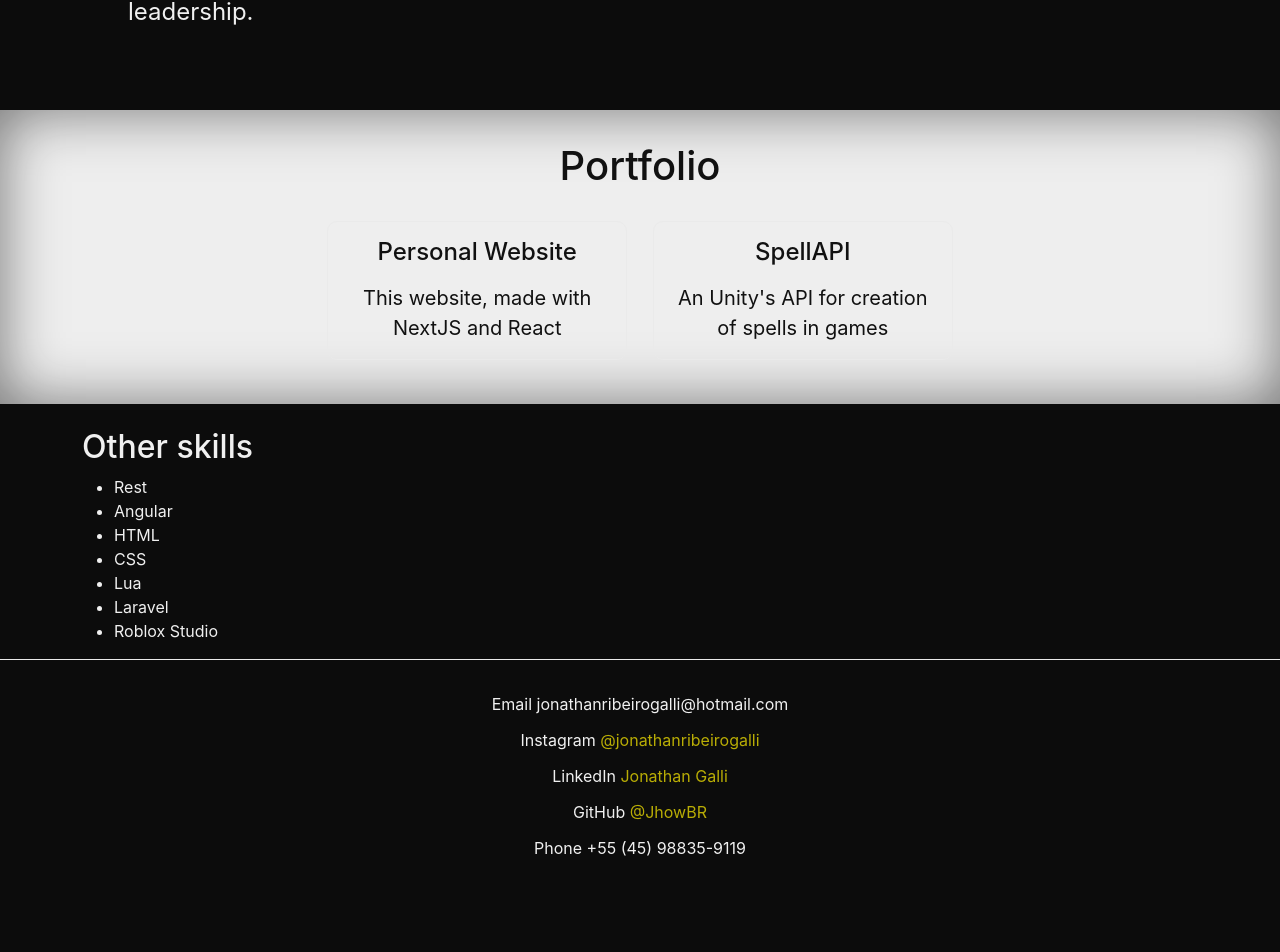
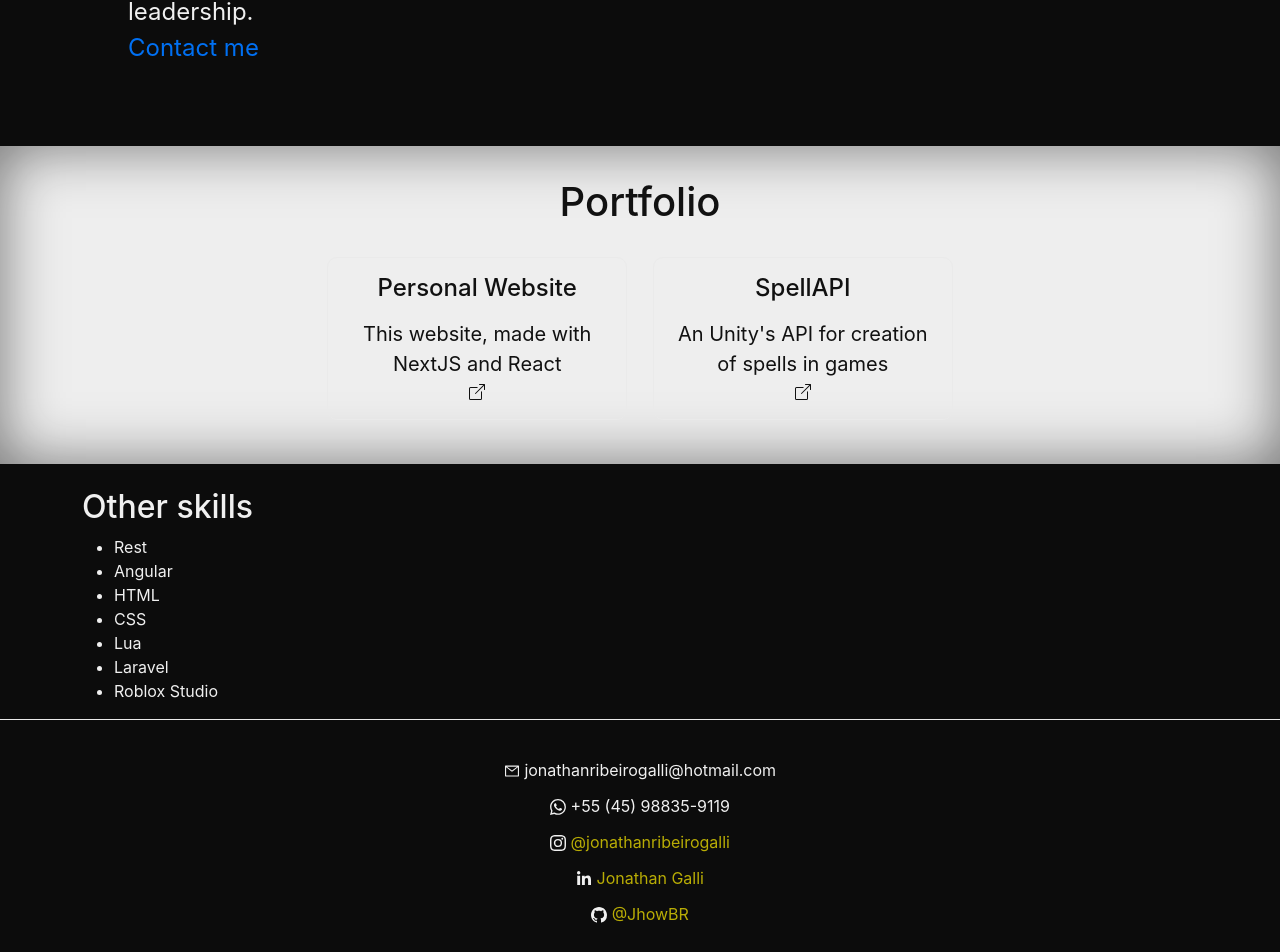
Before and after one commit to JhowBR/personal-website, a Next.js app: page / in a window 1280 px wide. Shown: the part 804-1756 px from the top of the page. Before the commit the page ends 1708 px from the top, so only its background shows below. Built offline with nearby package versions, Linux system fonts and the light colour scheme.

Commit message:
Icons added
in footer and portfolio

```diff
--- a/components/Card.tsx
+++ b/components/Card.tsx
@@ -1,5 +1,7 @@
 import Link from 'next/link'
 import styles from '../styles/Card.module.css'
+import {BsBoxArrowUpRight} from 'react-icons/bs'
+
 
 interface CardProps {
     name: string
@@ -10,9 +12,10 @@ interface CardProps {
 export default function Card(props: CardProps) {
     if (props.href) return (
         <Link href={props.href}>
-            <a className={styles.card}>
-                <h4>{props.name}</h4>
+            <a className={styles.card} target='_blank'>
+                <h4>{props.name} </h4>
                 <p>{props.description}</p>
+                <BsBoxArrowUpRight />
             </a>
         </Link>
     )
--- a/package.json
+++ b/package.json
@@ -13,6 +13,7 @@
     "next": "12.1.3",
     "react": "18.0.0",
     "react-dom": "18.0.0",
+    "react-icons": "^4.3.1",
     "react-router": "^6.3.0"
   },
   "devDependencies": {
--- a/pages/index.tsx
+++ b/pages/index.tsx
@@ -3,6 +3,9 @@ import Head from 'next/head'
 import Link from 'next/link'
 import Card from '../components/Card'
 import styles from '../styles/Home.module.css'
+import { BsInstagram as INSTAGRAM_ICON, BsGithub as GITHUB_ICON, BsWhatsapp as WHATSAPP_ICON} from 'react-icons/bs'
+import { AiOutlineMail as EMAIL_ICON, } from 'react-icons/ai'
+import { FaLinkedinIn as LINKEDIN_ICON } from 'react-icons/fa'
 
 const Home: NextPage = () => {
   return (
@@ -28,7 +31,7 @@ const Home: NextPage = () => {
               <p className={styles.description}>
                 Hi, I'm a full-stack developer, graduated in IT!
                 <br />
-                Here you'll see my development skills and portfolio.
+                Here you'll see my development skills and <Link href={'#portfolio'}><a>portfolio</a></Link>.
                 <br />
                 <br />
                 I'm a musician also, check out my music projects <Link href='music'><a className={styles.a}>clicking here</a></Link>!
@@ -43,6 +46,8 @@ const Home: NextPage = () => {
               <span style={{fontStyle:"italic"}}>I'm passionate about learning, making friends and beating challenges.</span>
               <br />
               I already was the project manager of some projects and this was how I learned working in a team and leadership.
+              <br />
+              <Link href={'#footer'}><a>Contact me</a></Link>
             </p>
 
           </main>
@@ -59,7 +64,7 @@ const Home: NextPage = () => {
         </div>
       </div>
 
-      <div className={styles.portfolio}>
+      <div className={styles.portfolio} id='portfolio'>
         <h1>Portfolio</h1>
           <div className={styles.grid}>
             <Card href='/' name='Personal Website' description="This website, made with NextJS and React" />
@@ -81,22 +86,12 @@ const Home: NextPage = () => {
         </ul>
       </div>
 
-      <footer className={styles.footer}>
-        <span>
-          Email jonathanribeirogalli@hotmail.com
-        </span>
-        <span>
-          Instagram <Link href="https://instagram.com/jonathanribeirogalli"><a>@jonathanribeirogalli</a></Link>
-        </span>
-        <span>
-          LinkedIn <Link href="https://www.linkedin.com/in/jonathan-galli/"><a>Jonathan Galli</a></Link>
-        </span>
-        <span>
-          GitHub <Link href="https://github.com/JhowBR"><a>@JhowBR</a></Link>
-        </span>
-        <span>
-          Phone +55 (45) 98835-9119
-        </span>
+      <footer className={styles.footer} id='footer'>
+        <span><EMAIL_ICON /> jonathanribeirogalli@hotmail.com</span>
+        <span><WHATSAPP_ICON /> +55 (45) 98835-9119</span>
+        <span><INSTAGRAM_ICON /> <Link href="https://instagram.com/jonathanribeirogalli"><a> @jonathanribeirogalli</a></Link></span>
+        <span><LINKEDIN_ICON /> <Link href="https://www.linkedin.com/in/jonathan-galli/"><a> Jonathan Galli</a></Link></span>
+        <span><GITHUB_ICON /> <Link href="https://github.com/JhowBR"><a> @JhowBR</a></Link></span>
       </footer>
     </div>
   )
--- a/styles/Home.module.css
+++ b/styles/Home.module.css
@@ -49,7 +49,7 @@
 }
 
 .footer span {
-  margin-bottom: 12px;
+  margin: 6px 16px;
 }
 
 .footer a {
@@ -71,14 +71,12 @@
   margin-right: 24px;
 }
 
-.a {
+.container a {
   color: #0070f3;
   text-decoration: none;
 }
 
-.a:hover,
-.a:focus,
-.a:active {
+.container a:hover {
   text-decoration: underline;
 }
 
```
Also changed, not shown: 1 other file (tests, documents, lock files or other folders).
